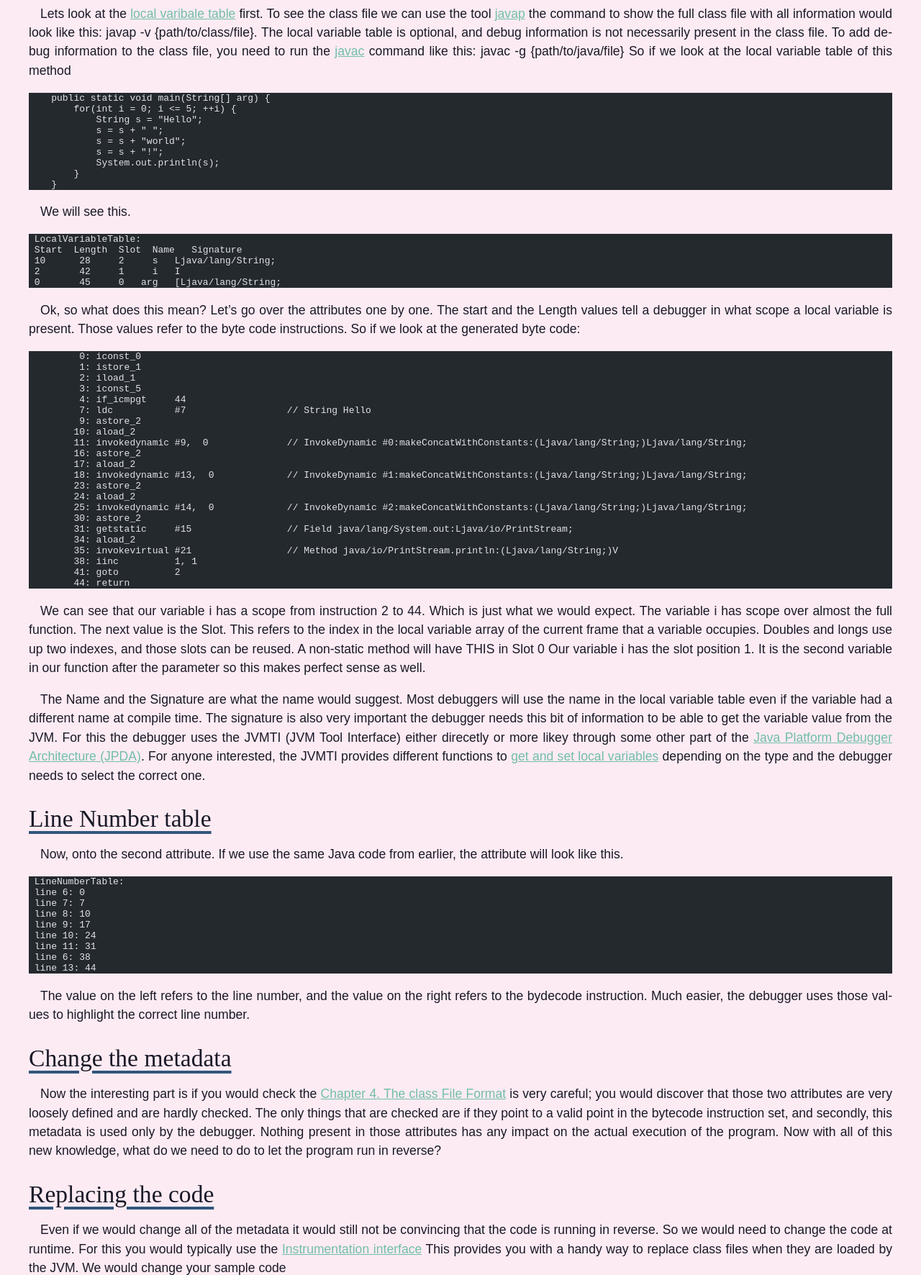
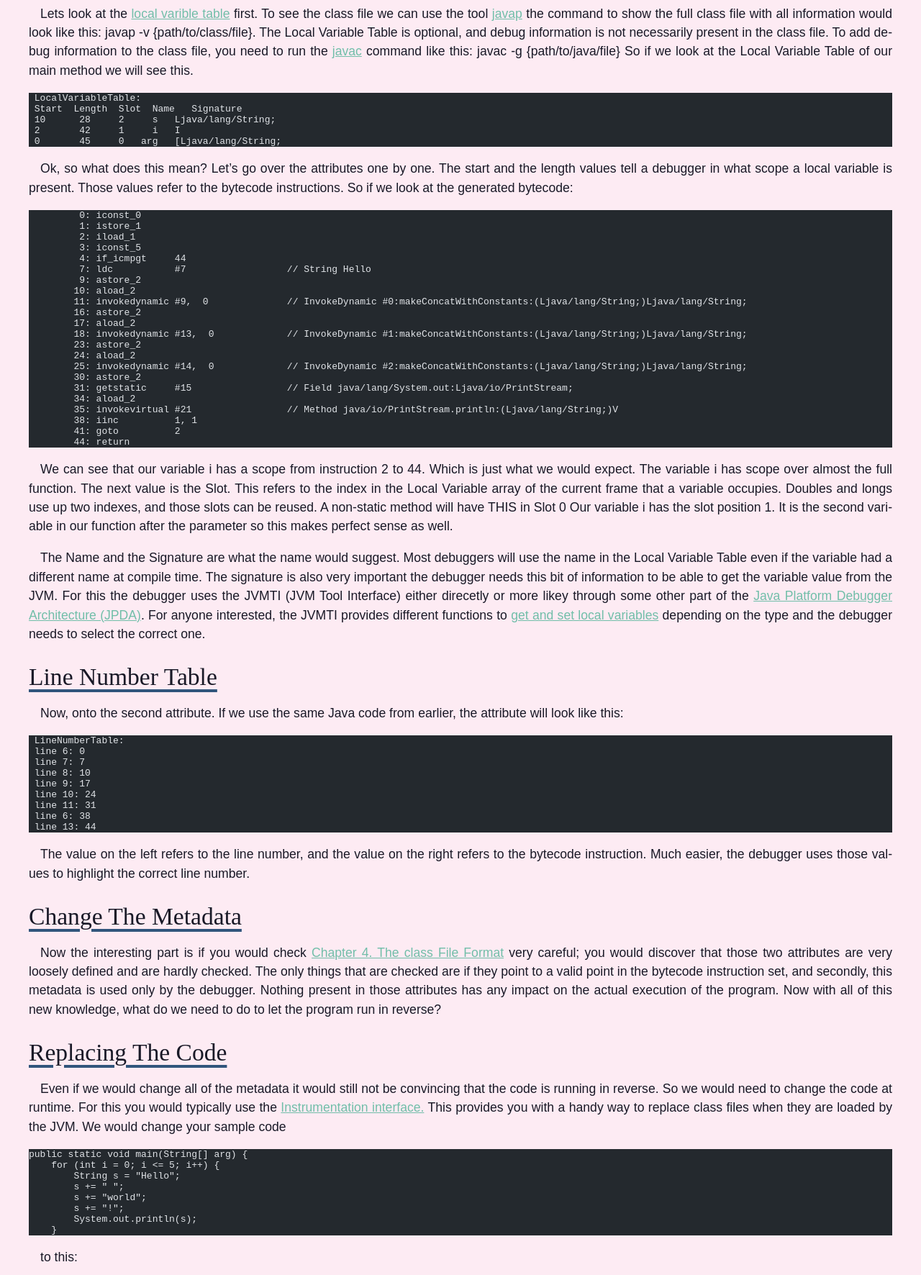
Before and after one commit to ReneThu/ReneThu.github.io, an Astro site: page /blog/tricking-the-debugger in a window 1280 px wide. Shown: the part 580-2352 px from the top of the page at 72% size. Built offline with nearby package versions, Linux system fonts and the light colour scheme; Astro itself is replaced by a stand-in of ours; code samples lack their colours.

Commit message:
spelling

````diff
--- a/src/pages/blog/tricking-the-debugger.md
+++ b/src/pages/blog/tricking-the-debugger.md
@@ -3,7 +3,7 @@ title: 'Tricking the debugger'
 description: 'Intersting JVM stuff'
 layout: '../../layouts/Layout.astro'
 ---
-# Tricking the debugger
+# Tricking The Debugger
 Some time ago, I had to debug a rather tricky issue. Certain corner cases caused a Java Agent to corrupt parts of the Java class file. Specifically, the part that holds metadata that tells the debugger what to do. This caused part of the debugger to fail.
 After quite an extensive search through the IntelliJ source and the Java source code, as well as way too much time spent on the Java language specification, I was able to figure out the problem.
 
@@ -26,21 +26,9 @@ There are two parts of the class file we're interested it. The
 <a href="https://docs.oracle.com/javase/specs/jvms/se7/html/jvms-4.html#jvms-4.7.13" style="color: var(--text-link)">local variable table</a>
 and the <a href="https://docs.oracle.com/javase/specs/jvms/se7/html/jvms-4.html#jvms-4.7.12" style="color: var(--text-link)">line Number table</a>.
 ## Local Variable table
-Lets look at the <a href="https://docs.oracle.com/javase/specs/jvms/se7/html/jvms-4.html#jvms-4.7.13" style="color: var(--text-link)">local varibale table</a> first. To see the class file we can use the tool <a href="https://docs.oracle.com/javase/8/docs/technotes/tools/unix/javap.html" style="color: var(--text-link)">javap</a> the command to show the full class file with all information would look like this: javap -v {path/to/class/file}.
-The local variable table is optional, and debug information is not necessarily present in the class file. To add debug information to the class file, you need to run the <a href="https://docs.oracle.com/javase/8/docs/technotes/tools/windows/javac.html" style="color: var(--text-link)">javac</a> command like this: javac -g {path/to/java/file}
-So if we look at the local variable table of this method
-```
-    public static void main(String[] arg) {
-        for(int i = 0; i <= 5; ++i) {
-            String s = "Hello";
-            s = s + " ";
-            s = s + "world";
-            s = s + "!";
-            System.out.println(s);
-        }
-    }
-```
-We will see this.
+Lets look at the <a href="https://docs.oracle.com/javase/specs/jvms/se7/html/jvms-4.html#jvms-4.7.13" style="color: var(--text-link)">local varible table</a> first. To see the class file we can use the tool <a href="https://docs.oracle.com/javase/8/docs/technotes/tools/unix/javap.html" style="color: var(--text-link)">javap</a> the command to show the full class file with all information would look like this: javap -v {path/to/class/file}.
+The Local Variable Table is optional, and debug information is not necessarily present in the class file. To add debug information to the class file, you need to run the <a href="https://docs.oracle.com/javase/8/docs/technotes/tools/windows/javac.html" style="color: var(--text-link)">javac</a> command like this: javac -g {path/to/java/file}
+So if we look at the Local Variable Table of our main method we will see this.
 ```
  LocalVariableTable:
  Start  Length  Slot  Name   Signature
@@ -49,8 +37,8 @@ We will see this.
  0       45     0   arg   [Ljava/lang/String;
 ```
 Ok, so what does this mean? Let's go over the attributes one by one.
-The start and the Length values tell a debugger in what scope a local variable is present. Those values refer to the byte code instructions.
-So if we look at the generated byte code:
+The start and the length values tell a debugger in what scope a local variable is present. Those values refer to the bytecode instructions.
+So if we look at the generated bytecode:
 ```
          0: iconst_0
          1: istore_1
@@ -76,14 +64,14 @@ So if we look at the generated byte code:
         44: return
 ```
 We can see that our variable i has a scope from instruction 2 to 44. Which is just what we would expect. The variable i has scope over almost the full function.
-The next value is the Slot. This refers to the index in the local variable array of the current frame that a variable occupies. Doubles and longs use up two indexes, and those slots can be reused. A non-static method will have THIS in Slot 0
+The next value is the Slot. This refers to the index in the Local Variable array of the current frame that a variable occupies. Doubles and longs use up two indexes, and those slots can be reused. A non-static method will have THIS in Slot 0
 Our variable i has the slot position 1. It is the second variable in our function after the parameter so this makes perfect sense as well.
 
-The Name and the Signature are what the name would suggest. Most debuggers will use the name in the local variable table even if the variable had a different name at compile time.
+The Name and the Signature are what the name would suggest. Most debuggers will use the name in the Local Variable Table even if the variable had a different name at compile time.
 The signature is also very important the debugger needs this bit of information to be able to get the variable value from the JVM. For this the debugger uses the JVMTI (JVM Tool Interface) either direcetly or more likey through some other part of the <a href="https://docs.oracle.com/javase/8/docs/technotes/guides/jpda/index.html" style="color: var(--text-link)">Java Platform Debugger Architecture (JPDA)</a>.
 For anyone interested, the JVMTI provides different functions to <a href="https://docs.oracle.com/javase/8/docs/platform/jvmti/jvmti.html#local" style="color: var(--text-link)">get and set local variables</a> depending on the type and the debugger needs to select the correct one.
-## Line Number table
-Now, onto the second attribute. If we use the same Java code from earlier, the attribute will look like this.
+## Line Number Table
+Now, onto the second attribute. If we use the same Java code from earlier, the attribute will look like this:
 ```
  LineNumberTable:
  line 6: 0
@@ -95,13 +83,13 @@ Now, onto the second attribute. If we use the same Java code from earlier, the a
  line 6: 38
  line 13: 44
 ```
-The value on the left refers to the line number, and the value on the right refers to the bydecode instruction. Much easier, the debugger uses those values to highlight the correct line number.
-## Change the metadata
-Now the interesting part is if you would check the <a href="https://docs.oracle.com/javase/specs/jvms/se7/html/jvms-4.html" style="color: var(--text-link)">Chapter 4. The class File Format</a> is very careful; you would discover that those two attributes are very loosely defined and are hardly checked.
+The value on the left refers to the line number, and the value on the right refers to the bytecode instruction. Much easier, the debugger uses those values to highlight the correct line number.
+## Change The Metadata
+Now the interesting part is if you would check <a href="https://docs.oracle.com/javase/specs/jvms/se7/html/jvms-4.html" style="color: var(--text-link)">Chapter 4. The class File Format</a> very careful; you would discover that those two attributes are very loosely defined and are hardly checked.
 The only things that are checked are if they point to a valid point in the bytecode instruction set, and secondly, this metadata is used only by the debugger. Nothing present in those attributes has any impact on the actual execution of the program.
 Now with all of this new knowledge, what do we need to do to let the program run in reverse?
-## Replacing the code
-Even if we would change all of the metadata it would still not be convincing that the code is running in reverse. So we would need to change the code at runtime. For this you would typically use the <a href="https://docs.oracle.com/javase/8/docs/api/java/lang/instrument/Instrumentation.html" style="color: var(--text-link)">Instrumentation interface</a>
+## Replacing The Code
+Even if we would change all of the metadata it would still not be convincing that the code is running in reverse. So we would need to change the code at runtime. For this you would typically use the <a href="https://docs.oracle.com/javase/8/docs/api/java/lang/instrument/Instrumentation.html" style="color: var(--text-link)">Instrumentation interface.</a>
 This provides you with a handy way to replace class files when they are loaded by the JVM.
 We would change your sample code
 ```
@@ -129,8 +117,8 @@ public static void main(String[] arg) {
 ```
 If you try to debug the program now the debugger would compline with a message like "Source code does not match the bytecode". This is because the metadata that the debugger has available does not match the information that the debugger gets from the JVM.
 But if we change the metadata just right, you won't see this warning.
-## Tricking the debugger
-The Java language specification tells us that the elements in the line number table may map to the same line number multiple times. It does not tell us that the instructions need to be in chronological order. But why would it?
+## Tricking The Debugger
+The Java language specification tells us that the elements in the Line Number Table may map to the same line number multiple times. It does not tell us that the instructions need to be in chronological order. But why would it?
 To change the attribute, the easiest thing is to set up a Java Agent with ASM and write an implementation for the visitLineNumber method. If you're lazy like me and only want to have a proof of concept, your code will look something like this.
 ```
     @Override
@@ -158,7 +146,7 @@ To change the attribute, the easiest thing is to set up a Java Agent with ASM an
     }
 ```
 For my sample code, this remaps all of the elements in reverse order.
-The local variable table can be a bit more tricky. The scope tells the debugger how long a variable has been present. If you remove a variable from this attribute, it will be invisible to the debugger.
-Furthermore, one thing to be careful about is if the actual variable type that is present on the frame and the signature in the local variable table don't match up, the JVMTI will throw an error that will cause your debugger to be unable to show any information.
+The Local Variable Table can be a bit more tricky. The scope tells the debugger how long a variable has been present. If you remove a variable from this attribute, it will be invisible to the debugger.
+Furthermore, one thing to be careful about is if the actual variable type that is present on the frame and the signature in the Local Variable Table don't match up, the JVMTI will throw an error that will cause your debugger to be unable to show any information.
 
-The full setup can be found in this <a href="https://github.com/ReneThu/ClassFileMetaDataExample" style="color: var(--text-link)">github repo</a> if the gradle task `runDebuggerExample` in debug mode the programme should appear to be running in reverse.
+The full setup can be found in this <a href="https://github.com/ReneThu/ClassFileMetaDataExample" style="color: var(--text-link)">github repo</a> if the gradle task `runDebuggerExample` is run in debug mode the programme should appear to be running in reverse.
````
